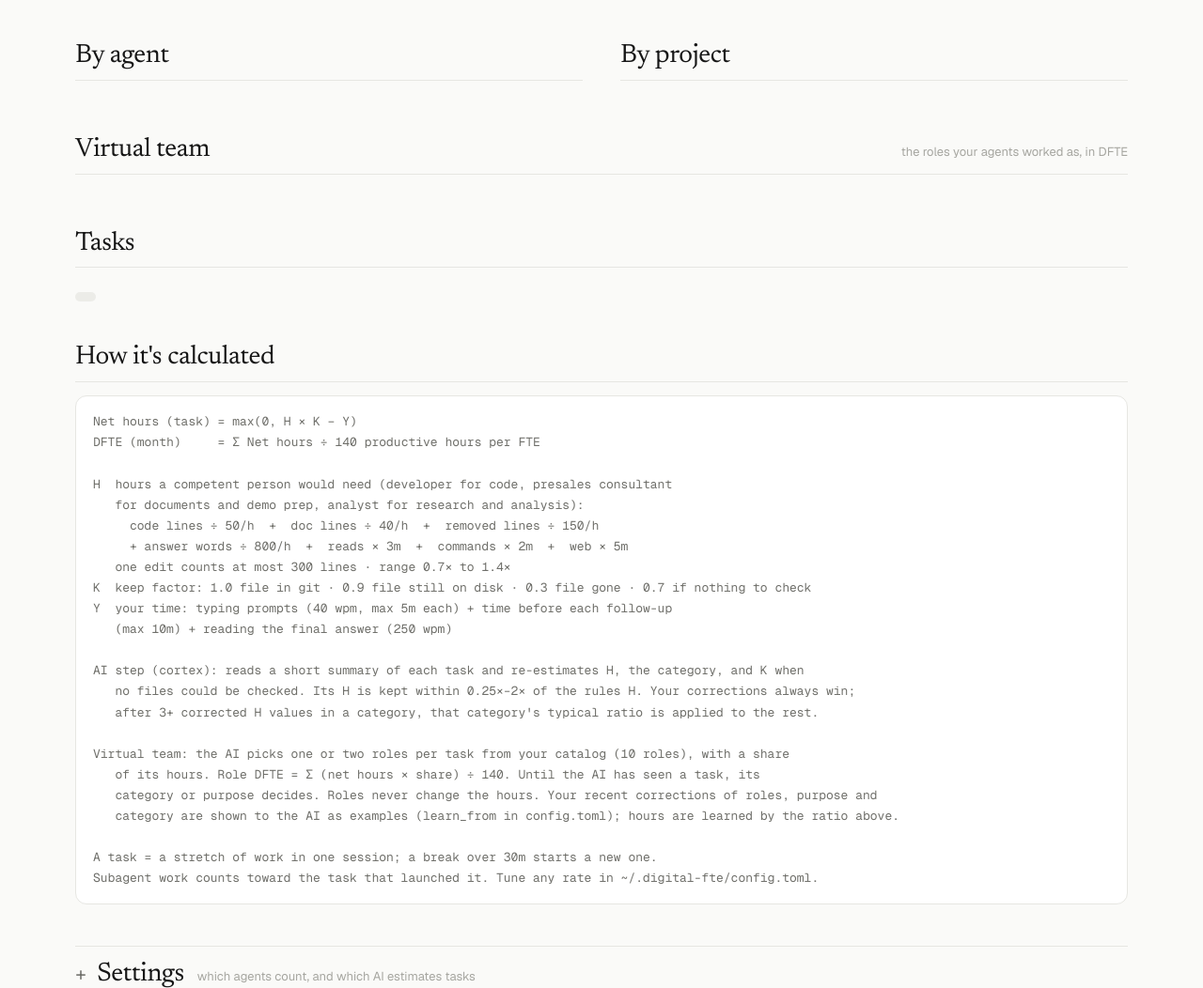
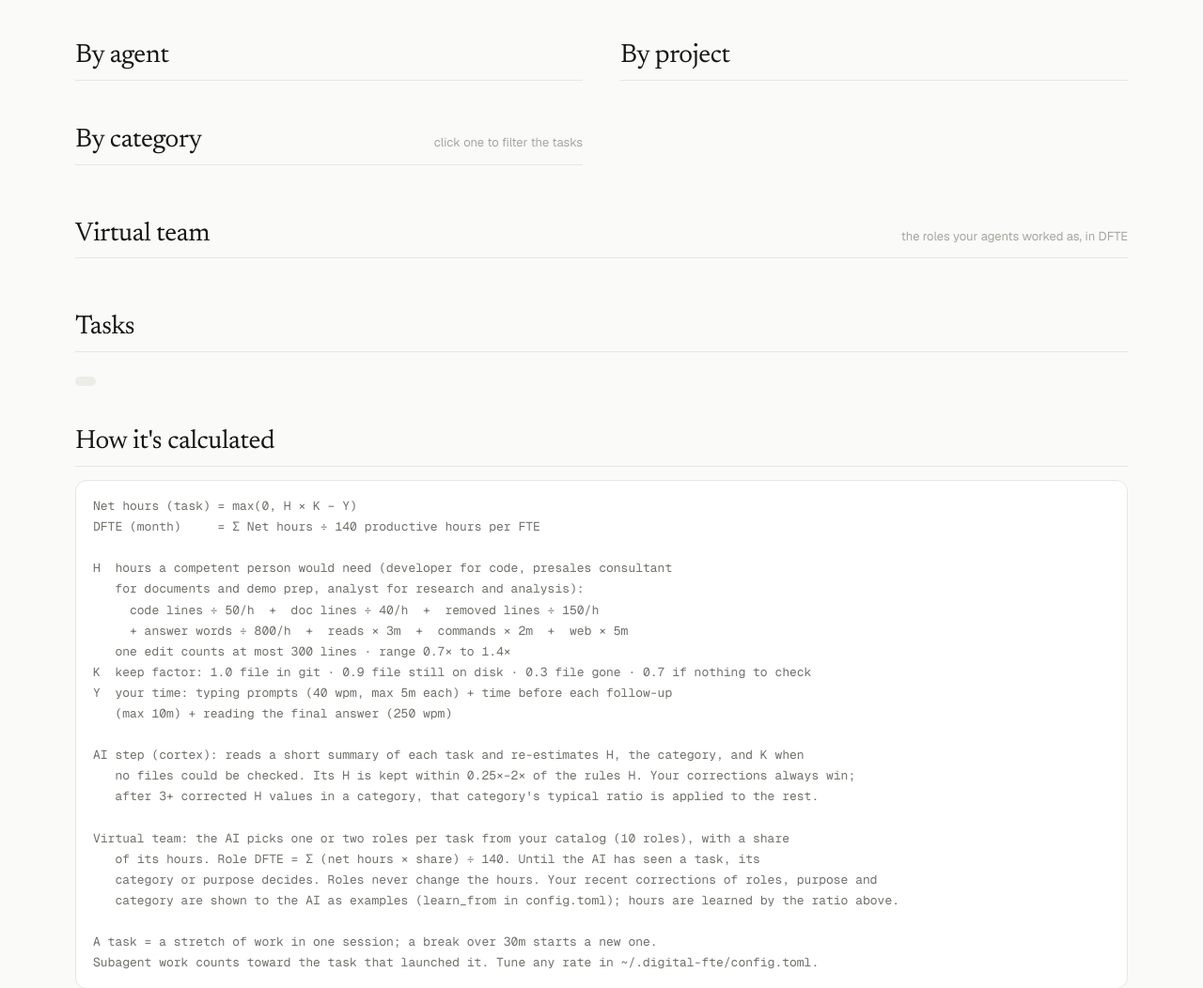
Before and after one commit to amrsingh29/digital-fte, a FastAPI app: page / in a window 1280 px wide. Shown: the part 972-2024 px from the top of the page at 94% size. Run offline with FastAPI, Linux system fonts and the light colour scheme; data that the repository does not hold is empty; some libraries are stand-ins or nearby versions.

Commit message:
Dashboard: By category bars; filter tasks by day and category
- By category (DFTE view), under By agent: the month's DFTE per kind of work;
  clicking a bar filters the task list to it.
- Task list: "All days" (each day with its task count) and "All categories"
  lists beside the purpose chips, with Clear. They narrow the list only.
- Bars use fixed name columns so rows line up across groups (By project's
  pinned rows were offset).

Co-Authored-By: Claude Opus 5.5 <noreply@anthropic.com>

```diff
--- a/src/digital_fte/static/css/app.css
+++ b/src/digital_fte/static/css/app.css
@@ -84,7 +84,7 @@ code{font-family:var(--mono);font-size:.92em}
 .split{display:grid;grid-template-columns:1fr 1fr;gap:40px}
 
 .bars{display:flex;flex-direction:column;gap:2px}
-.bar{display:grid;grid-template-columns:minmax(0,9.5em) minmax(0,1fr) 4.2em;gap:12px;align-items:center;padding:7px 8px;border-radius:8px;text-align:left;width:100%}
+.bar{display:grid;grid-template-columns:9.5em minmax(0,1fr) 4.2em;gap:12px;align-items:center;padding:7px 8px;border-radius:8px;text-align:left;width:100%}
 button.bar:hover{background:var(--pill)}
 .bar.on{background:var(--pill)}
 .bar.off{opacity:.45}
@@ -140,7 +140,7 @@ footer{margin-top:48px;text-align:center;font-family:var(--mono);font-size:12px;
   .card .v{font-size:23px}
   .stage{aspect-ratio:1.45/1}
   .pill{font-size:11.5px;padding:2px 8px}
-  .bar{grid-template-columns:minmax(0,7.5em) minmax(0,1fr) 3.8em}
+  .bar{grid-template-columns:7.5em minmax(0,1fr) 3.8em}
 }
 @media (prefers-reduced-motion:reduce){
   .pill.live .dot{animation:none}
@@ -204,7 +204,7 @@ footer{margin-top:48px;text-align:center;font-family:var(--mono);font-size:12px;
 .learn-hint span{text-decoration:underline dotted;text-underline-offset:2px;cursor:help}
 .tag-sm.flash{background:var(--inv);color:var(--inv-fg);border-color:var(--inv)}
 .team-lead{margin:0 0 14px;font-size:15px;color:var(--muted);max-width:65ch;text-wrap:pretty}
-.team .bar{grid-template-columns:minmax(0,13em) minmax(0,1fr) 4.2em}
+.team .bar{grid-template-columns:13em minmax(0,1fr) 4.2em}
 #team-note{margin:10px 8px 0}
 .bar-divider{height:1px;background:var(--line);margin:10px 8px}
 .more-projects{font-size:12.5px;color:var(--muted);margin:6px 8px 0}
@@ -230,7 +230,11 @@ footer{margin-top:48px;text-align:center;font-family:var(--mono);font-size:12px;
   opacity:0;visibility:hidden;transition:opacity .12s .08s,visibility 0s .2s}
 .card.has-tip:hover .card-tip,.card.has-tip:focus .card-tip,.card.has-tip:focus-within .card-tip{opacity:1;visibility:visible;transition:opacity .12s .08s}
 @media (prefers-reduced-motion:reduce){.card-tip{transition:none}}
-@media (max-width:560px){.team .bar{grid-template-columns:minmax(0,10em) minmax(0,1fr) 3.8em}}
+@media (max-width:560px){.team .bar{grid-template-columns:10em minmax(0,1fr) 3.8em}}
+.by-category{margin-top:34px}
+.task-filters{display:flex;flex-wrap:wrap;gap:10px 14px;align-items:center}
+.filters{display:flex;flex-wrap:wrap;gap:8px;align-items:center}
+.filters select{font:inherit;font-size:13px;color:var(--fg);background:var(--surface);border:1px solid var(--line);border-radius:7px;padding:4px 8px}
 /* The editor sits on a tinted background, where the faint grey is hard to read. */
 .editor .note,.editor .learn-hint{color:var(--muted)}
 .learn-hint{font-size:13px!important}
--- a/src/digital_fte/static/js/dashboard.js
+++ b/src/digital_fte/static/js/dashboard.js
@@ -252,7 +252,8 @@
   const DFTE = {
     items(month, { byAgent = true, byCat = false } = {}) {
       return data.tasks.filter((t) => t.date.startsWith(month) && enabled[t.agent]
-        && (!byAgent || !S.agent || t.agent === S.agent) && (!byCat || !S.cat || t.purpose === S.cat));
+        && (!byAgent || !S.agent || t.agent === S.agent) && (!byCat || ((!S.cat || t.purpose === S.cat) && (!S.category || t.category === S.category)
+          && (!S.day || t.date === S.day))));
     },
     agg(ts) {
       const HPF = data.settings.hours_per_fte_month;
@@ -612,6 +613,7 @@
     renderChart();
     bars($("#by-agent"), view.agentBars(), view.fmtBar, pickAgent);
     projectBars($("#by-project"), view.projectBars(), view.fmtBar);
+    renderCategories();
     renderTeam();
     renderTable();
     renderAgents();
@@ -621,7 +623,42 @@
     orbit.select(S.agent, false);
   }
 
+  // Task filters (DFTE view): a day of the month, and a category. They narrow the list only.
+  function renderTaskFilters() {
+    const el = $("#task-filters");
+    if (V() !== DFTE || S.focusTask) { el.innerHTML = ""; return; }
+    const days = {};
+    DFTE.items(S.month).forEach((t) => (days[t.date] = (days[t.date] || 0) + 1));
+    const dayOpts = Object.keys(days).sort().reverse()
+      .map((d) => `<option value="${d}"${d === S.day ? " selected" : ""}>${esc(dayName(d))} · ${days[d]} task${days[d] === 1 ? "" : "s"}</option>`).join("");
+    const catOpts = data.categories.map((c) => `<option${c === S.category ? " selected" : ""}>${esc(c)}</option>`).join("");
+    el.innerHTML = `
+      <select id="f-day" aria-label="Filter tasks by day"><option value="">All days</option>${dayOpts}</select>
+      <select id="f-category" aria-label="Filter tasks by category"><option value="">All categories</option>${catOpts}</select>
+      ${S.day || S.category ? `<button type="button" class="linkish" id="f-clear">Clear</button>` : ""}`;
+    const set = (k, v) => { S[k] = v || null; S.showAll = false; render(); };
+    $("#f-day").addEventListener("change", (e) => set("day", e.target.value));
+    $("#f-category").addEventListener("change", (e) => set("category", e.target.value));
+    $("#f-clear")?.addEventListener("click", () => { S.day = S.category = null; S.showAll = false; render(); });
+  }
+
+  // By category (DFTE view): the month's DFTE per kind of work; a click filters the task list.
+  function renderCategories() {
+    const wrap = $("#by-category-wrap");
+    wrap.hidden = V() !== DFTE;
+    if (wrap.hidden) return;
+    const HPF = data.settings.hours_per_fte_month, ts = DFTE.items(S.month);
+    const rows = data.categories.map((c) => ({
+      id: c, name: c, on: S.category === c, tip: `${c}: click to show only these tasks`,
+      v: ts.filter((t) => t.category === c).reduce((s, t) => s + net(t), 0) / HPF,
+    })).sort((a, b) => b.v - a.v);
+    bars($("#by-category"), rows, (v) => v.toFixed(2), (id) => {
+      S.category = S.category === id ? null : id; S.showAll = false; render();
+    });
+  }
+
   function renderTable() {
+    if (S.day && !S.day.startsWith(S.month)) S.day = null;   // a day from another month
     const t = V().table();
     $("#table-title").textContent = t.title;
     $("#table-note").textContent = t.note;
@@ -630,6 +667,7 @@
     $("#cats").innerHTML = t.chips.length ? [["", "All"], ...t.chips.map((c) => (Array.isArray(c) ? c : [c, c]))].map(([v, l]) =>
       `<button type="button" class="chip" data-cat="${v}" aria-pressed="${(S.cat || "") === v}">${l}</button>`).join("") : "";
     $("#cats").querySelectorAll(".chip").forEach((b) => b.addEventListener("click", () => { S.cat = b.dataset.cat || null; S.showAll = false; renderTable(); }));
+    renderTaskFilters();
     const focused = S.focusTask && V() === DFTE;
     $("#more").hidden = !focused && t.total <= 12;
     $("#more").textContent = focused ? "Show all tasks" : S.showAll ? "Show fewer" : `Show all ${t.total}`;
@@ -730,7 +768,7 @@
   $("#h-clear").addEventListener("click", () => { S.agent = null; render(); });
   document.querySelectorAll(".seg button").forEach((b) => b.addEventListener("click", () => {
     if (S.view === b.dataset.view) return;
-    S.view = b.dataset.view; store.set("view", S.view); S.cat = null; S.showAll = false;
+    S.view = b.dataset.view; store.set("view", S.view); S.cat = S.category = S.day = null; S.showAll = false;
     document.querySelectorAll(".seg button").forEach((x) => x.setAttribute("aria-pressed", x.dataset.view === S.view));
     render(true);
   }));
--- a/src/digital_fte/templates/index.html
+++ b/src/digital_fte/templates/index.html
@@ -66,6 +66,10 @@
     <div>
       <div class="block-head"><h2>By agent</h2></div>
       <div class="bars" id="by-agent"></div>
+      <div class="by-category" id="by-category-wrap">
+        <div class="block-head"><h2>By category</h2><span class="note">click one to filter the tasks</span></div>
+        <div class="bars" id="by-category"></div>
+      </div>
     </div>
     <div>
       <div class="block-head"><h2>By project</h2></div>
@@ -86,7 +90,10 @@
   <section class="block">
     <div class="block-head">
       <h2 id="table-title">Tasks</h2>
-      <div class="chips" id="cats"></div>
+      <div class="task-filters">
+        <div class="chips" id="cats"></div>
+        <div class="filters" id="task-filters"></div>
+      </div>
     </div>
     <div class="table-wrap">
       <table class="tasks">
```
Also changed, not shown: docs/reviewing-tasks.md (+4 -2 lines), README.md.
